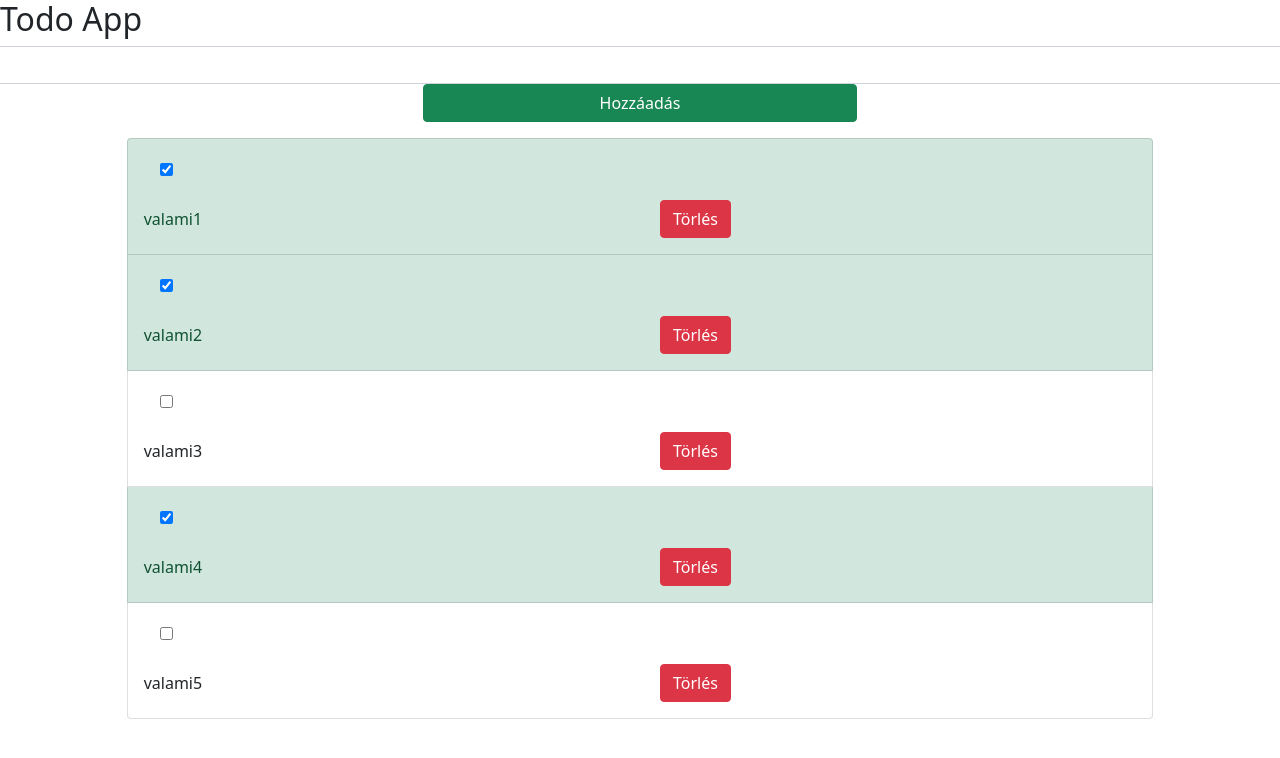
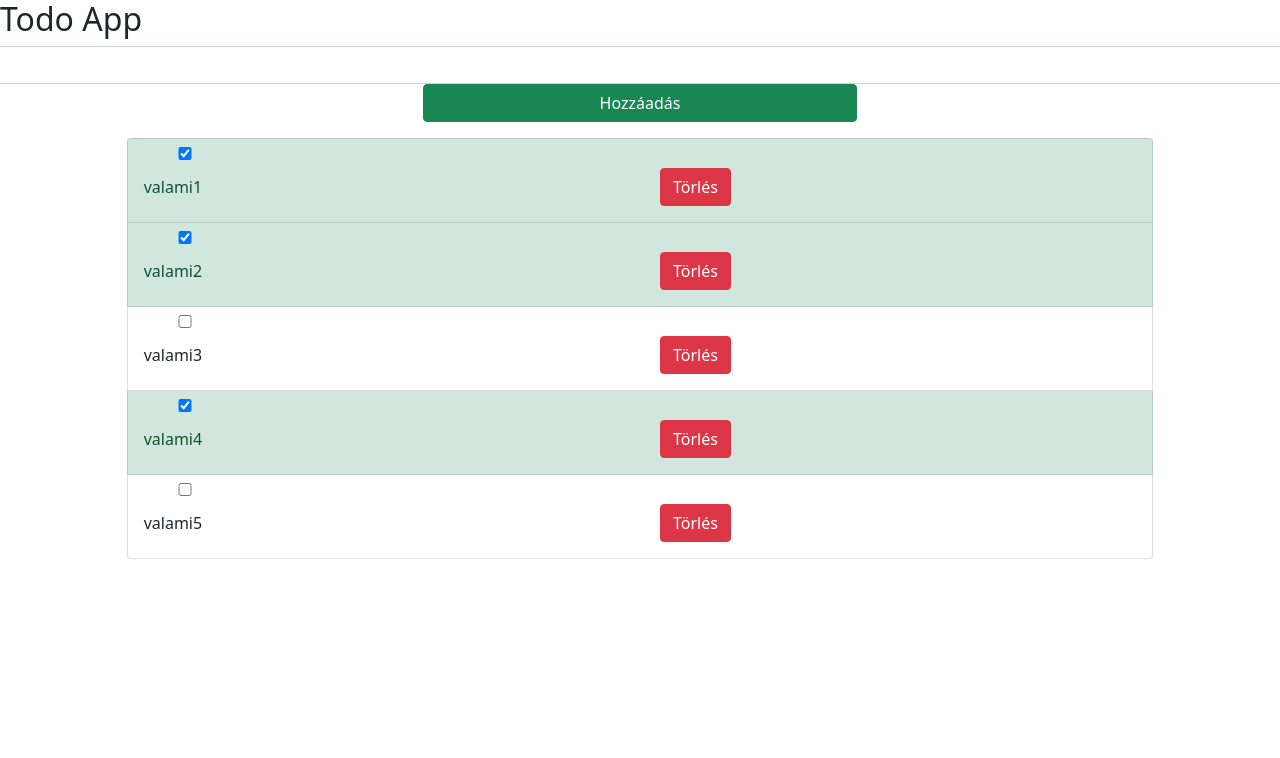
Before and after one commit to nandorcsupor/React-vizsga-05.10., a React (Create React App) app: page / in a window 1280 px wide. Shown: the top 758 px of the page. Built offline with nearby package versions, Linux system fonts and the light colour scheme.

Commit message:
1 file modified

```diff
--- a/src/TodoList.js
+++ b/src/TodoList.js
@@ -22,7 +22,7 @@ const TodoList = ({ todos, setTodos }) => {
               }`}
             >
               <input
-                className="p-3 m-3"
+                className="col-1"
                 type="checkbox"
                 id={t.id}
                 checked={t.completed ? 'checked' : ''}
```
